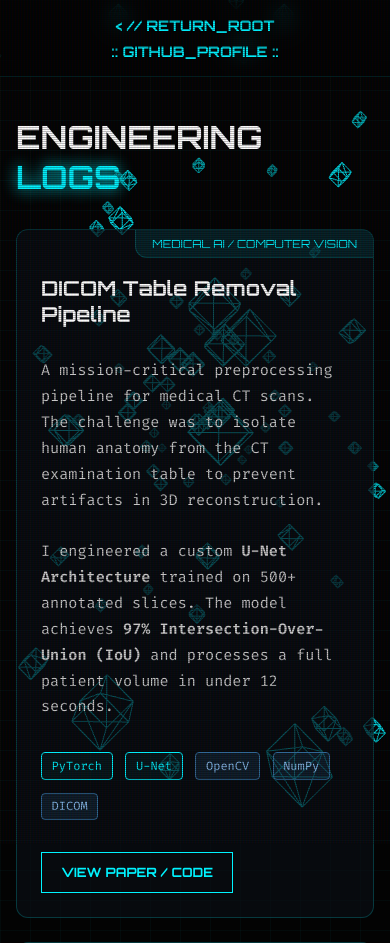
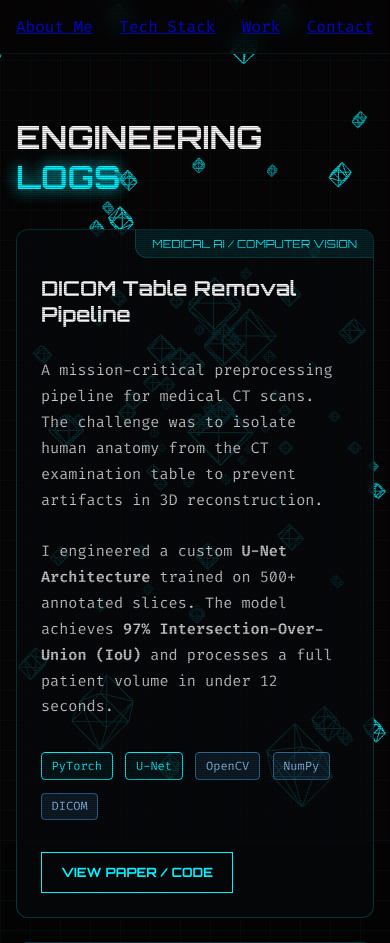
Before and after one commit to Krishnaparmar007/portfolio, a Flask app: page /work in a window 390 px wide. Shown: the top 943 px of the page. Run offline with Flask 3, Linux system fonts and the light colour scheme.

Commit message:
Standardize navigation headers and improve readability on work page

```diff
--- a/templates/work.html
+++ b/templates/work.html
@@ -117,8 +117,8 @@
         }
 
         .project-card {
-            background: var(--glass-panel);
-            backdrop-filter: blur(15px);
+            background: rgba(5, 8, 10, 0.85);
+            backdrop-filter: blur(20px);
             border: 1px solid rgba(0, 243, 255, 0.2);
             padding: 2.5rem;
             border-radius: 12px;
@@ -278,7 +278,8 @@
 
             nav {
                 padding: 1rem;
-                flex-direction: column;
+                flex-direction: row;
+                justify-content: space-between;
                 gap: 0.5rem;
             }
 
@@ -410,10 +411,18 @@
 
 <body>
 
-    <nav>
-        <a href="{{ url_for('home') }}" class="back-btn">&lt; // RETURN_ROOT</a>
-        <a href="https://github.com/Krishnaparmar007" target="_blank" class="back-btn" style="font-size: 0.9rem;">::
-            GITHUB_PROFILE ::</a>
+    <!-- Mobile Menu Toggle -->
+    <div class="menu-toggle" id="menuToggle">
+        <span></span>
+        <span></span>
+        <span></span>
+    </div>
+
+    <nav id="nav">
+        <a href="{{ url_for('about') }}">About Me</a>
+        <a href="{{ url_for('home') }}#skills">Tech Stack</a>
+        <a href="{{ url_for('work') }}">Work</a>
+        <a href="{{ url_for('home') }}#contact">Contact</a>
     </nav>
 
     <main class="fade-in">
@@ -579,6 +588,15 @@
             camera.updateProjectionMatrix();
             renderer.setSize(window.innerWidth, window.innerHeight);
         });
+
+        // Mobile Menu Toggle
+        const menuToggle = document.getElementById('menuToggle');
+        const nav = document.getElementById('nav');
+
+        menuToggle.addEventListener('click', () => {
+            menuToggle.classList.toggle('active');
+            nav.classList.toggle('active');
+        });
     </script>
 
 </body>
```
Also changed, not shown: templates/about.html (+21 -2 lines).
